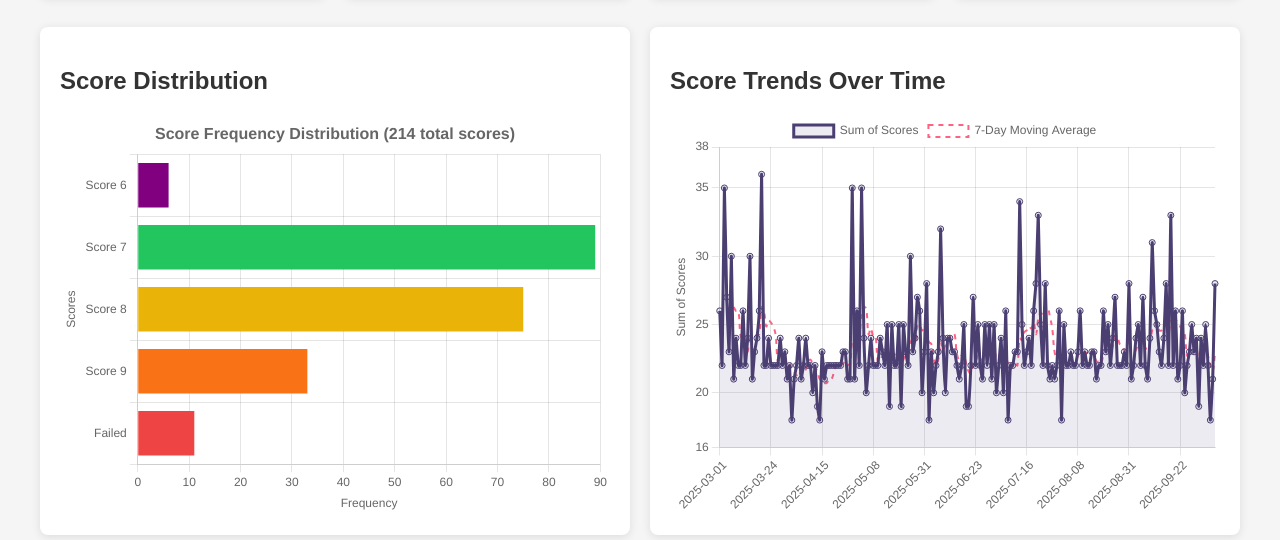
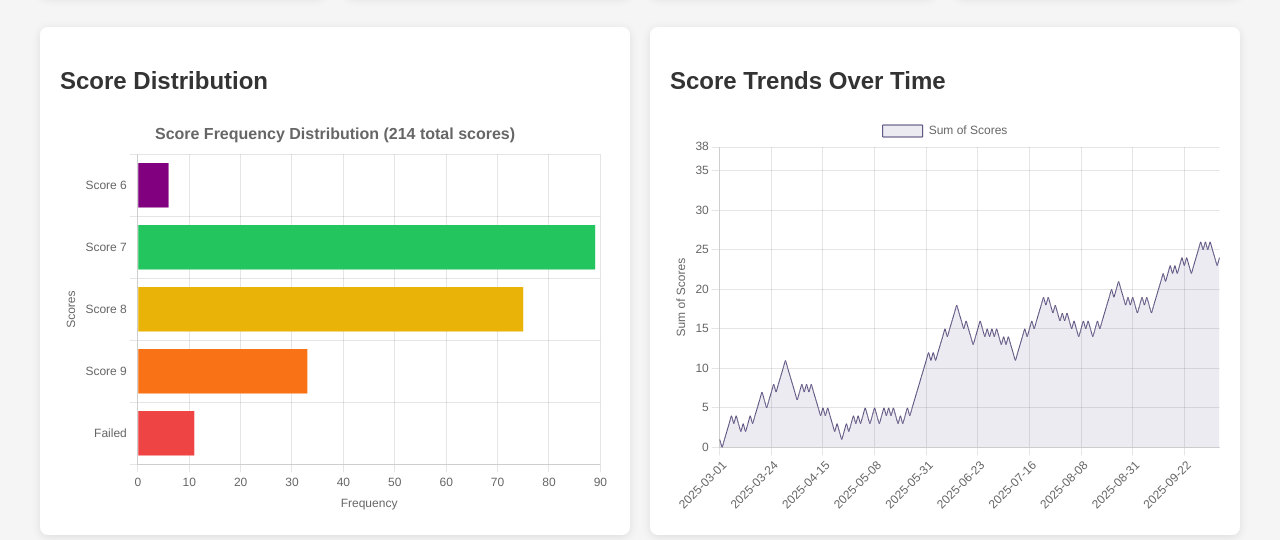
Before and after one commit to philc622/quordle-scores, a plain HTML site: page docs/index.html in a window 1280 px wide. Shown: the part 412-952 px from the top of the page. Drawn offline with nearby package versions, Linux system fonts and the light colour scheme; files whose address does not match are found by name.

Commit message:
Show cumulative diffs on line chart

```diff
--- a/docs/index.html
+++ b/docs/index.html
@@ -483,6 +483,11 @@
             // Prepare data for line chart
             const dates = allData.map(row => row.Date);
             const sums = allData.map(row => row.Sum);
+            const deltas = allData.map(row => row.Max <= 7 ? -1 : 1);
+            const cumulative = deltas.reduce((acc, curr) => {
+                acc.push((acc.length ? acc[acc.length - 1] : 0) + curr);
+                return acc;
+            }, []);
 
             // Calculate moving average (7-day)
             const movingAvg = [];
@@ -515,21 +520,13 @@
                     datasets: [
                         {
                             label: 'Sum of Scores',
-                            data: sums,
+                            data: cumulative,
                             borderColor: 'rgba(75, 63, 114, 1)',
                             backgroundColor: 'rgba(75, 63, 114, 0.1)',
+                            borderWidth: 1,
+                            pointRadius: 0,
                             tension: 0.1,
                             fill: true
-                        },
-                        {
-                            label: '7-Day Moving Average',
-                            data: movingAvg,
-                            borderColor: 'rgba(255, 99, 132, 1)',
-                            backgroundColor: 'transparent',
-                            borderWidth: 2,
-                            borderDash: [5, 5],
-                            pointRadius: 0,
-                            tension: 0.4
                         }
                     ]
                 },
@@ -539,7 +536,7 @@
                     scales: {
                         y: {
                             beginAtZero: false,
-                            min: Math.max(0, Math.min(...sums) - 2),
+                            min: Math.max(0, Math.min(...cumulative) - 2),
                             max: Math.max(...sums) + 2,
                             title: {
                                 display: true,
```
